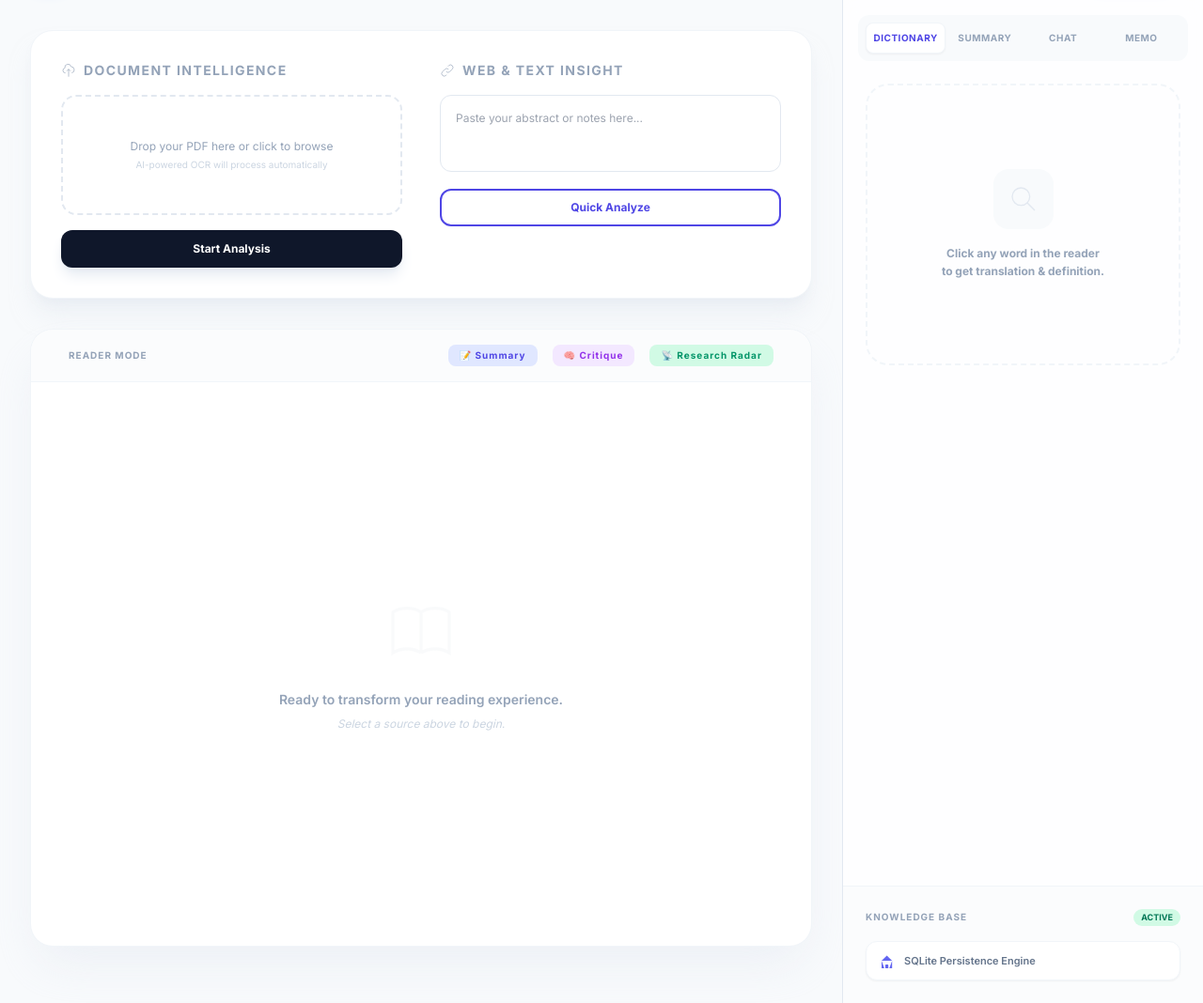
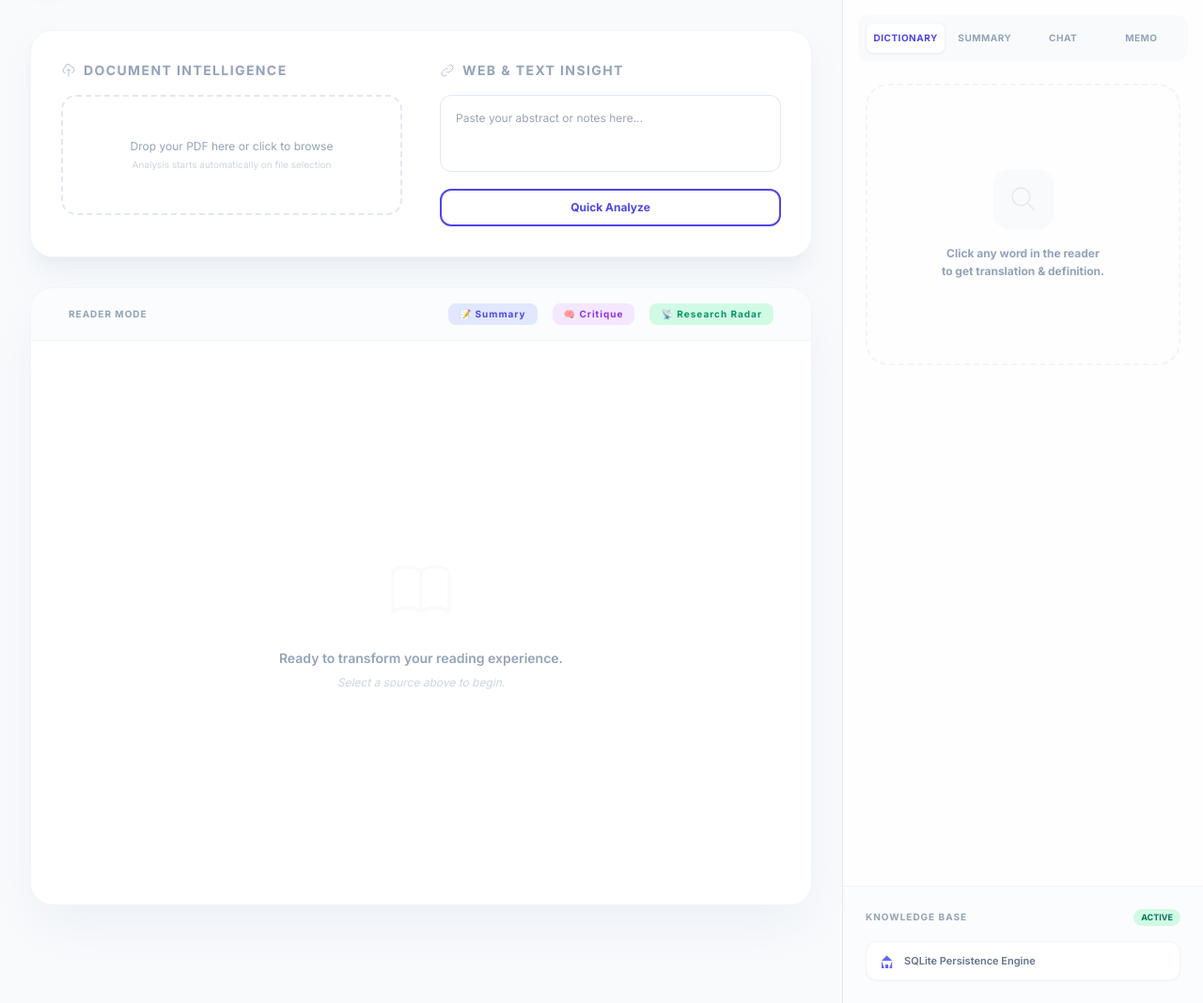
Before and after one commit to hayathine/PaperTerrace, a FastAPI app: page / in a window 1280 px wide. Shown: the part 76-1144 px from the top of the page at 94% size. Run offline with FastAPI, Linux system fonts and the light colour scheme; data that the repository does not hold is empty; some libraries are stand-ins or nearby versions.

Commit message:
feat: Integrate Gemini API for word explanations as a fallback and adjust batch translation word limit logic.

```diff
--- a/src/logic.py
+++ b/src/logic.py
@@ -168,9 +168,11 @@ class EnglishAnalysisService:
 
         # ストリーム終了時に未知の単語をバッチ翻訳
         if self._unknown_words:
-            logger.info(f"Batch translation starting with {len(self._unknown_words)} words")
+            logger.info(f"UNKNOWN WORDS count: {len(self._unknown_words)}")
             translations = await self._batch_translate_words(
-                list(self._unknown_words)[: int(os.getenv("BATCH_WORD_LIMIT", "50"))]
+                list(self._unknown_words)
+                if len(self._unknown_words) <= int(os.getenv("BATCH_WORDS_LIMIT", "50"))
+                else list(self._unknown_words)
             )
             # 結果を translation_cache に統合
             self.translation_cache.update(translations)
--- a/src/main.py
+++ b/src/main.py
@@ -21,6 +21,7 @@ from .feature import (
     SummaryService,
     TranslationService,
 )
+from .logger import logger
 from .logic import EnglishAnalysisService
 from .providers import get_storage_provider
 from .routers import auth_router, explore_router, users_router
@@ -31,6 +32,7 @@ app = FastAPI(
     description="AI-powered paper reading assistant",
     version="1.0.0",
 )
+
 
 # Load environment variables
 load_dotenv()
@@ -234,7 +236,7 @@ async def translate_word(word: str, lang: str = "ja"):
 
 @app.get("/explain/{lemma}")
 async def explain(lemma: str):
-    """単語の説明を取得（キャッシュ優先）"""
+    """単語の説明を取得（キャッシュ → Jamdict → Gemini の順で検索）"""
     # まずキャッシュから翻訳を取得
     cached = service.get_translation(lemma)
     if cached:
@@ -266,12 +268,35 @@ async def explain(lemma: str):
             f'<small class="text-slate-400">Jamdict</small></div>'
         )
 
-    # どちらにもない場合
-    return HTMLResponse(
-        f'<div class="p-4 rounded-lg bg-gray-50 border animate-in"><b>{lemma}</b>'
-        f"<p>翻訳が見つかりませんでした</p>"
-        f'<small class="text-slate-400">-</small></div>'
-    )
+    # Jamdict にもない場合は Gemini で個別翻訳
+    try:
+        import os
+
+        import google.genai as genai
+
+        client = genai.Client(api_key=os.getenv("GEMINI_API_KEY"))
+        model = os.getenv("OCR_MODEL") or "gemini-1.5-flash"
+        prompt = f"英単語「{lemma}」の日本語訳を1〜3語で簡潔に。訳のみ出力。"
+
+        res = client.models.generate_content(model=model, contents=prompt)
+        translation = res.text.strip() if res.text else "翻訳できませんでした"
+
+        # キャッシュに保存（次回以降は高速に）
+        service.translation_cache[lemma] = translation
+        service.word_cache[lemma] = False  # Jamdictにはない
+
+        return HTMLResponse(
+            f'<div class="p-4 rounded-lg bg-amber-50 border animate-in"><b>{lemma}</b>'
+            f"<p>{translation}</p>"
+            f'<small class="text-slate-400">Gemini</small></div>'
+        )
+    except Exception as e:
+        logger.error(f"Gemini translation failed for '{lemma}': {e}")
+        return HTMLResponse(
+            f'<div class="p-4 rounded-lg bg-gray-50 border animate-in"><b>{lemma}</b>'
+            f"<p>翻訳に失敗しました</p>"
+            f'<small class="text-slate-400">Error</small></div>'
+        )
 
 
 @app.get("/languages")
--- a/src/templates/index.html
+++ b/src/templates/index.html
@@ -275,6 +275,7 @@
                   Document Intelligence
                 </h3>
                 <form
+                  id="pdf-upload-form"
                   hx-post="/analyze-pdf"
                   hx-target="#reader-view"
                   hx-encoding="multipart/form-data"
@@ -292,6 +293,7 @@
                       accept="application/pdf"
                       required
                       class="absolute inset-0 w-full h-full opacity-0 cursor-pointer"
+                      onchange="initReader(); htmx.trigger(this.form, 'submit')"
                     />
                     <p
                       class="text-xs text-slate-400 group-hover:text-indigo-600 font-medium"
@@ -299,15 +301,9 @@
                       Drop your PDF here or click to browse
                     </p>
                     <p class="text-[10px] text-slate-300 mt-1">
-                      AI-powered OCR will process automatically
+                      Analysis starts automatically on file selection
                     </p>
                   </div>
-                  <button
-                    type="submit"
-                    class="mt-4 w-full bg-slate-900 text-white text-xs font-bold py-3 rounded-xl hover:bg-black transition-all shadow-lg shadow-slate-200"
-                  >
-                    Start Analysis
-                  </button>
                 </form>
               </div>
 
```
